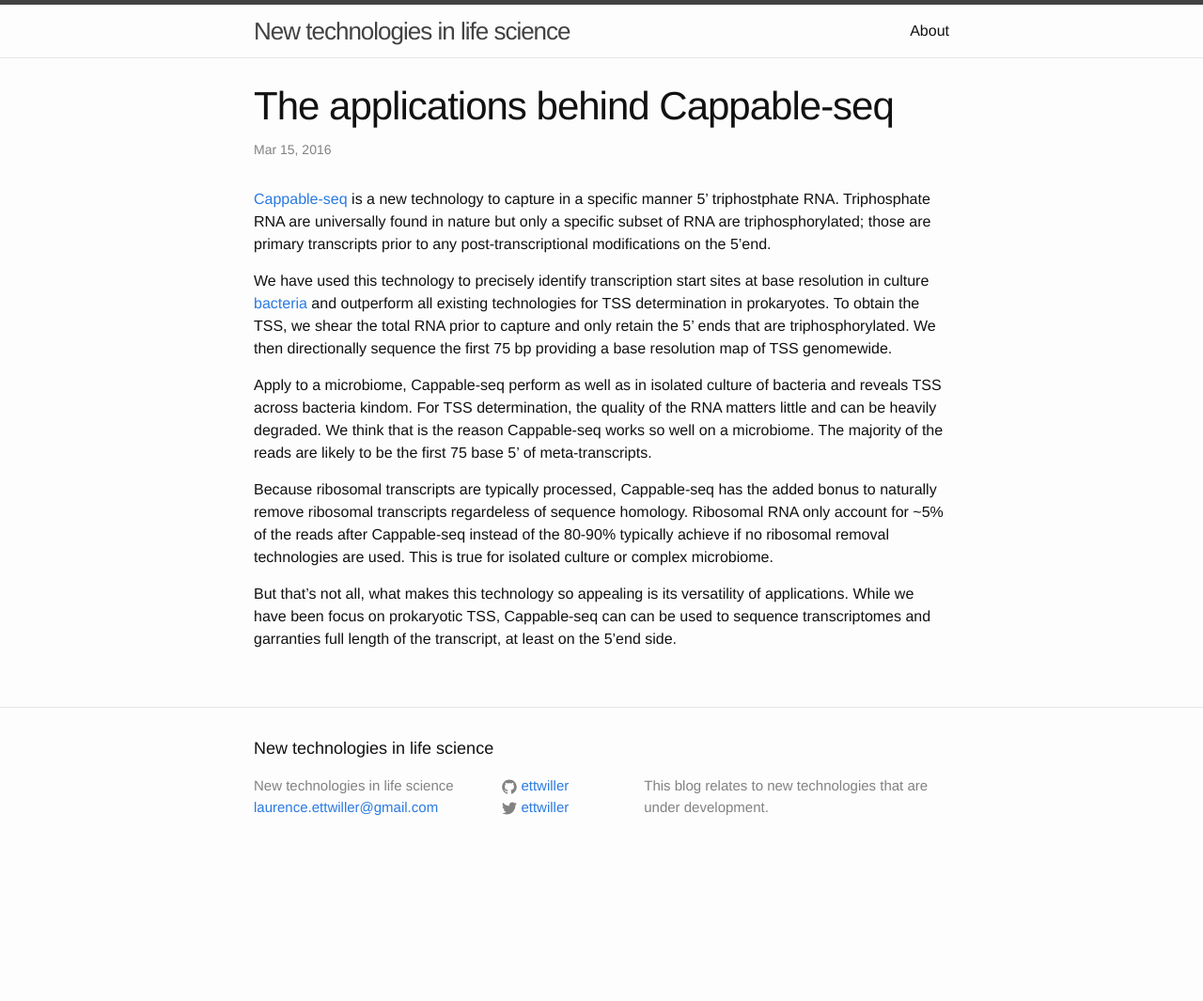
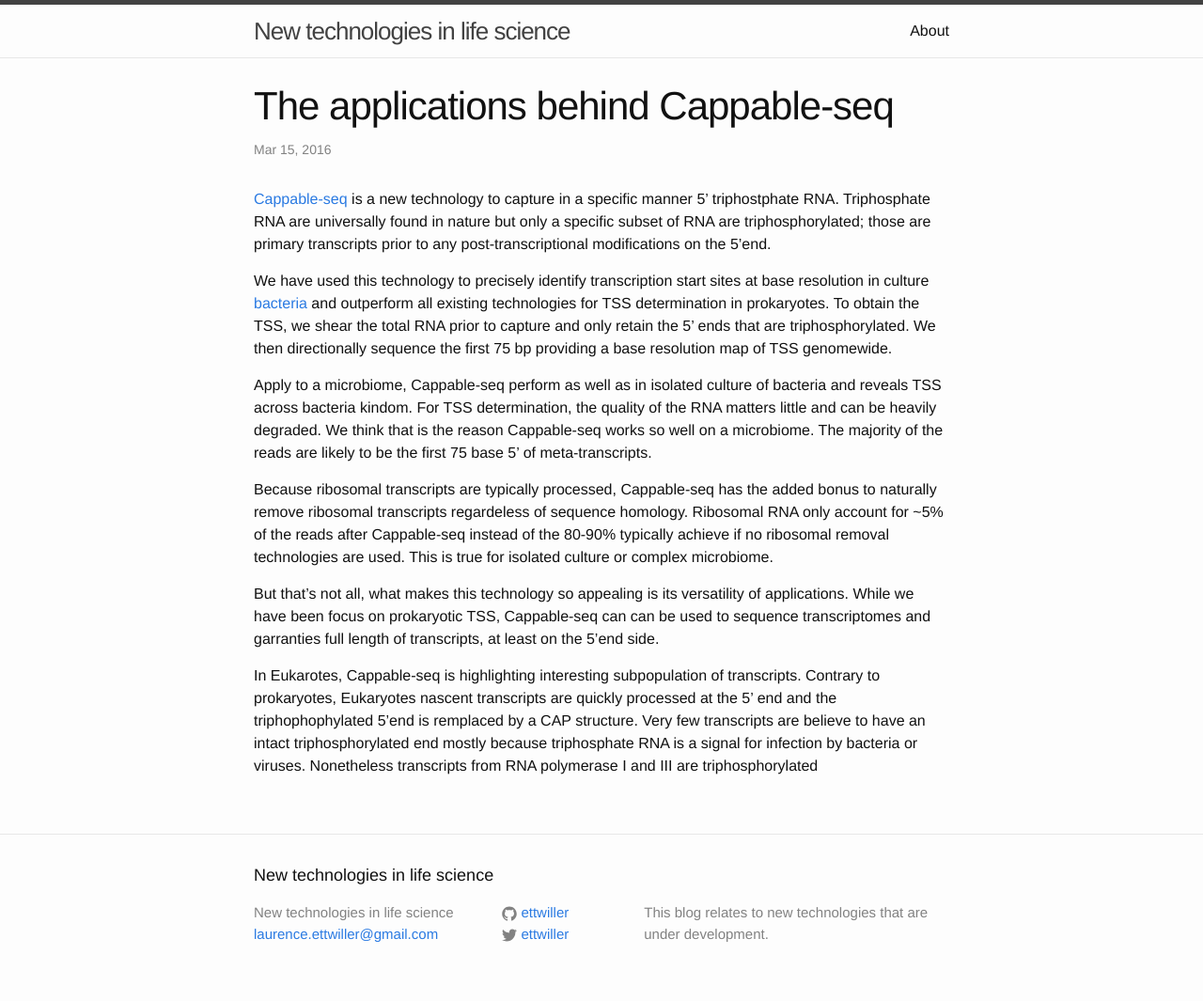
Before and after one commit to Ettwiller/blog, a Jekyll site: the page built from _posts/2016-03-15-welcome-to-jekyll.markdown, in a window 1280 px wide. Shown: the whole page at 94% size. Built offline with Jekyll 4.4.1, drawn with Linux system fonts in a browser that asks for light colours; before the commit the page ends 930 px from its top, so only the background shows below that.

Commit message:
Updated 2016-03-15-welcome-to-jekyll.markdown

```diff
--- a/_posts/2016-03-15-welcome-to-jekyll.markdown
+++ b/_posts/2016-03-15-welcome-to-jekyll.markdown
@@ -5,6 +5,7 @@ date: "2016-03-15 12:02:16 -0400"
 categories: jekyll update
 published: true
 ---
+
 
 
 
@@ -18,8 +19,9 @@ Apply to a microbiome, Cappable-seq perform as well as in isolated culture of ba
 
 Because ribosomal transcripts are typically processed, Cappable-seq has the added bonus to naturally remove ribosomal transcripts regardeless of sequence homology. Ribosomal RNA only account for ~5% of the reads after Cappable-seq instead of the 80-90% typically achieve if no ribosomal removal technologies are used. This is true for isolated culture or complex microbiome.
 
-But that's not all, what makes this technology so appealing is its versatility of applications. While we have been focus on prokaryotic TSS, Cappable-seq can can be used to sequence transcriptomes and garranties full length of the transcript, at least on the 5'end side.
+But that's not all, what makes this technology so appealing is its versatility of applications. While we have been focus on prokaryotic TSS, Cappable-seq can can be used to sequence transcriptomes and garranties full length of transcripts, at least on the 5'end side.
 
+In Eukarotes, Cappable-seq is highlighting interesting subpopulation of transcripts. Contrary to prokaryotes, Eukaryotes nascent transcripts are quickly processed at the 5' end and the triphophophylated 5'end is remplaced by a CAP structure. Very few transcripts are believe to have an intact triphosphorylated end mostly because triphosphate RNA is a signal for infection by bacteria or viruses. Nonetheless transcripts from RNA polymerase I and III are triphosphorylated
 
 
 
```
